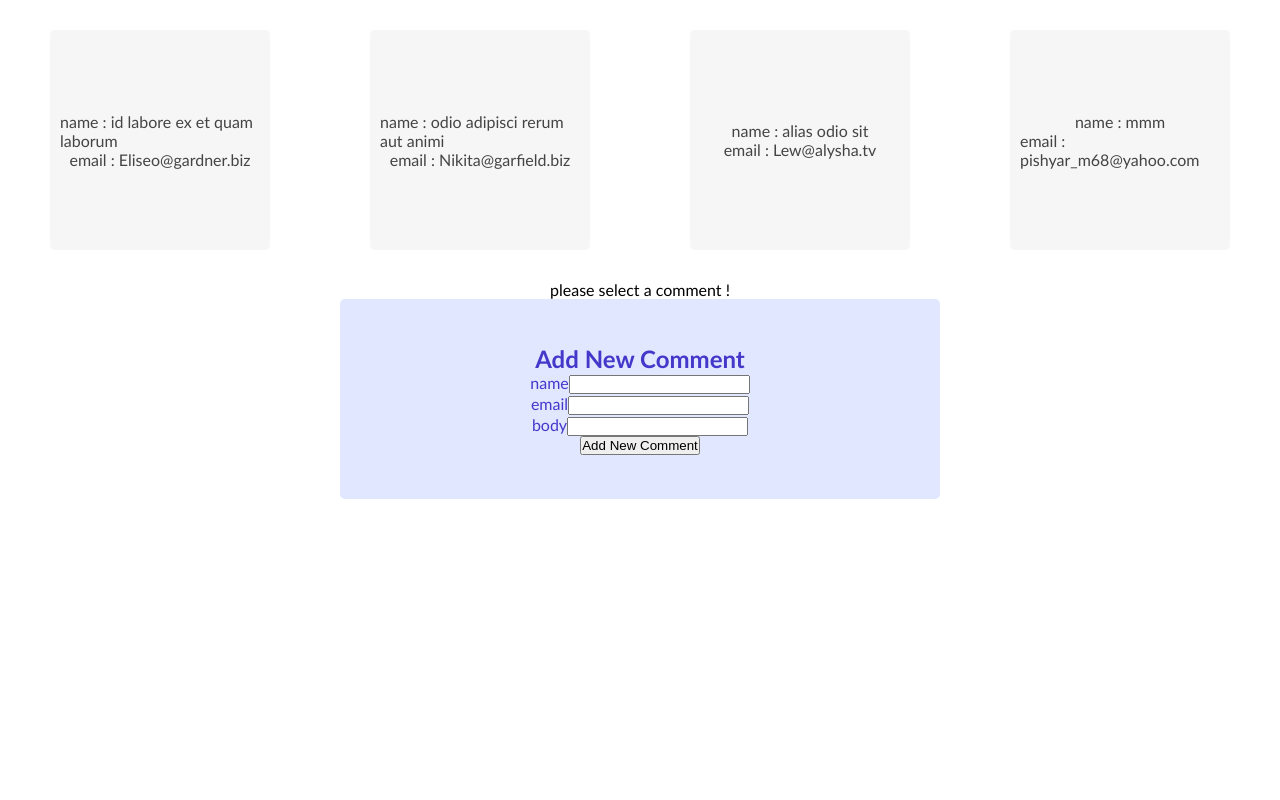
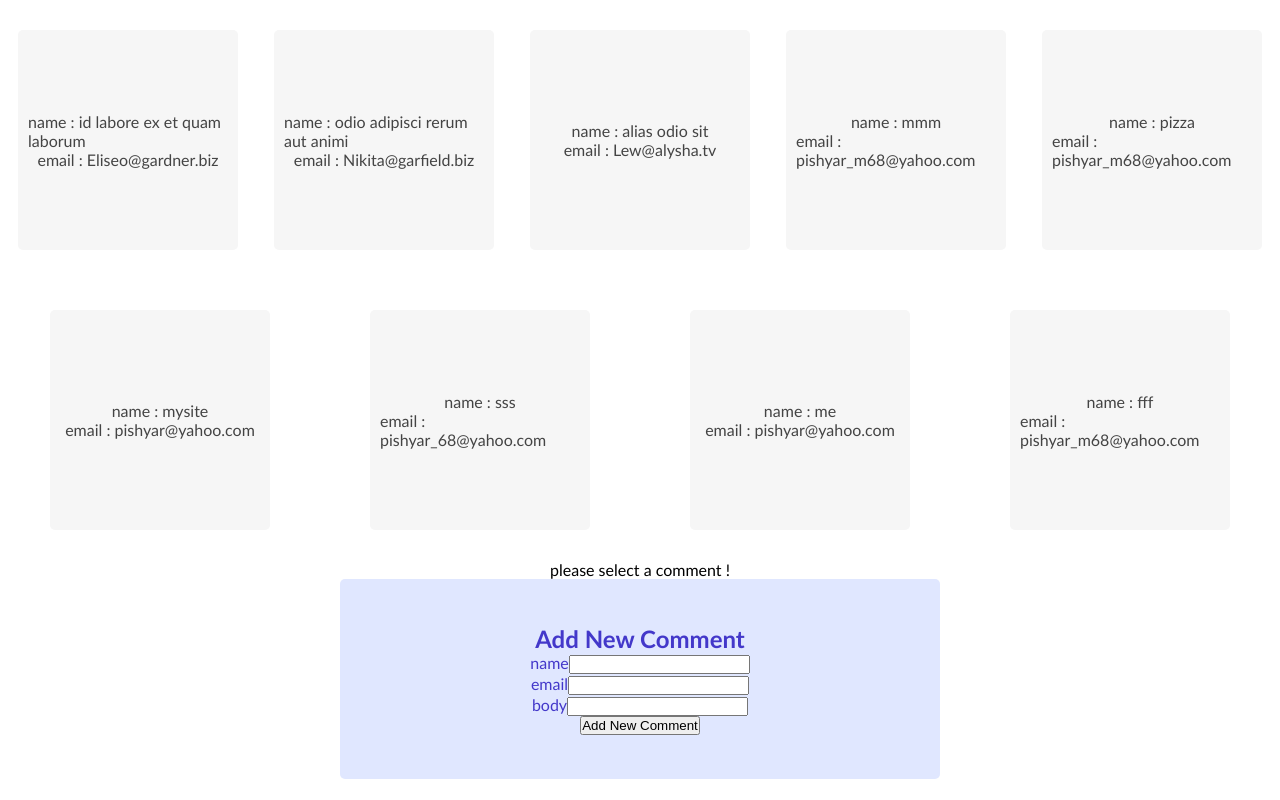
Before and after one commit to mehrnazpishyar/React-review, a React (Create React App) app: page / in a window 1280 px wide. Built offline with nearby package versions, Linux system fonts and the light colour scheme; data requests are answered from the project's data file.

Commit message:
send function as a props

```diff
--- a/data/db.json
+++ b/data/db.json
@@ -27,6 +27,41 @@
       "content": "helloooo mmm",
       "postId": 10,
       "id": 5
+    },
+    {
+      "name": "pizza",
+      "email": "pishyar_m68@yahoo.com",
+      "content": "vvvvvvvvv",
+      "postId": 10,
+      "id": 6
+    },
+    {
+      "name": "mysite",
+      "email": "pishyar@yahoo.com",
+      "content": "ddddddddddddd",
+      "postId": 10,
+      "id": 7
+    },
+    {
+      "name": "sss",
+      "email": "pishyar_68@yahoo.com",
+      "content": "sssssssss",
+      "postId": 10,
+      "id": 8
+    },
+    {
+      "name": "me",
+      "email": "pishyar@yahoo.com",
+      "content": "hellooo",
+      "postId": 10,
+      "id": 9
+    },
+    {
+      "name": "fff",
+      "email": "pishyar_m68@yahoo.com",
+      "content": "as",
+      "postId": 10,
+      "id": 10
     }
   ]
 }
--- a/src/components/NewComment/NewComment.js
+++ b/src/components/NewComment/NewComment.js
@@ -2,7 +2,7 @@ import axios from "axios";
 import React, { useState } from "react";
 import "./newComment.css";
 
-const NewComment = () => {
+const NewComment = ({setComments}) => {
   const [comment, setComment] = useState({
     name: "",
     email: "",
@@ -15,8 +15,9 @@ const NewComment = () => {
 
   const postCommentHandler = () => {
     axios
-      .post("http://localhost:3001/comments",{...comment,postId:10} )
-      .then((res)=> console.log(res.data))
+      .post("http://localhost:3001/comments", { ...comment, postId: 10 })
+      .then((res) => axios.get('http://localhost:3001/comments'))
+      .then((res)=> setComments(res.data))
       .catch((error) => console.log(error));
   };
 
--- a/src/container/Discussion/Discussion.js
+++ b/src/container/Discussion/Discussion.js
@@ -20,10 +20,8 @@ const Discussion = () => {
     //   });
     const getComments = async () => {
       try {
-        const { data } = await axios.get(
-          "http://localhost:3001/comments"
-        );
-        setComments(data.slice(0, 4));
+        const { data } = await axios.get("http://localhost:3001/comments");
+        setComments(data);
       } catch (error) {
         console.log(error);
       }
@@ -32,8 +30,10 @@ const Discussion = () => {
   }, []);
 
   const selectCommentHandler = (id) => {
-    setSelectedId(id)
+    setSelectedId(id);
   };
+
+
 
   return (
     <main>
@@ -53,10 +53,10 @@ const Discussion = () => {
         )}
       </section>
       <section>
-        <FullComment commentId={selectedId}/>
+        <FullComment commentId={selectedId} />
       </section>
       <section>
-        <NewComment />
+        <NewComment setComments={setComments} />
       </section>
     </main>
   );
--- a/src/container/Discussion/discussion.css
+++ b/src/container/Discussion/discussion.css
@@ -1,4 +1,5 @@
 section {
     display: flex;
     justify-content: space-around;
+    flex-wrap: wrap;
 }
```
